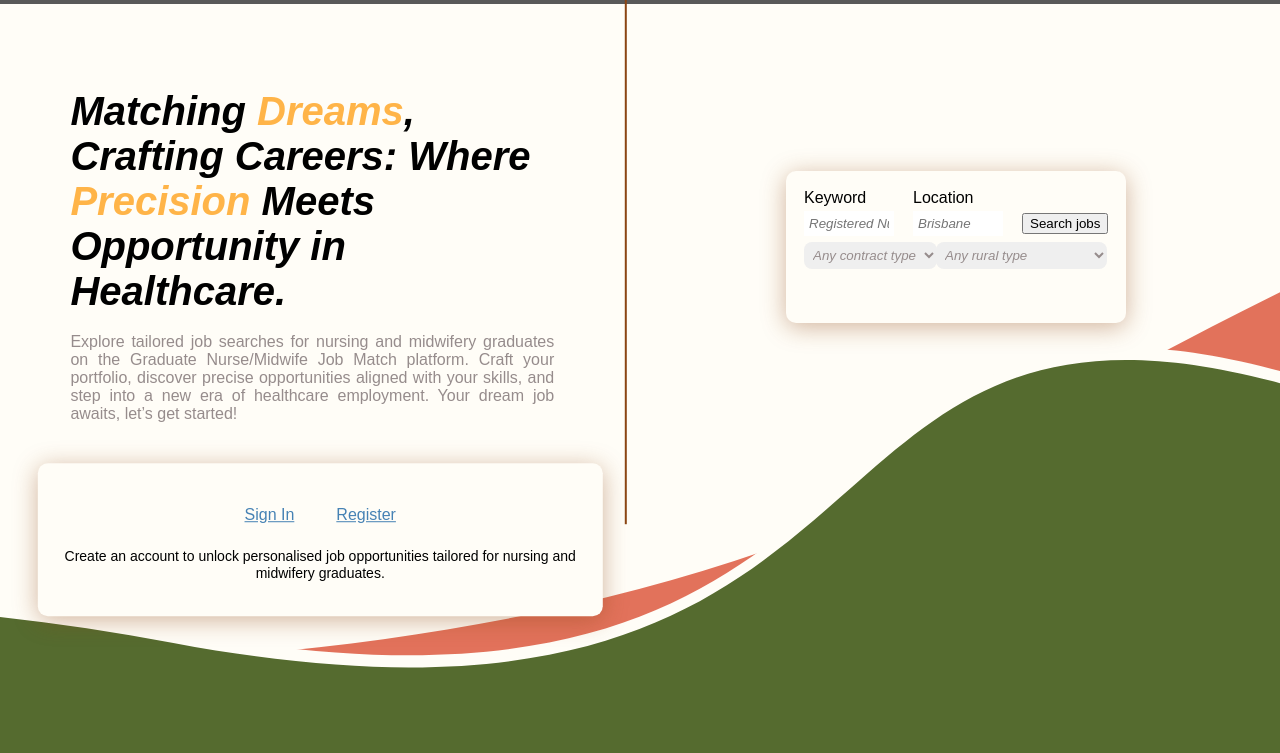
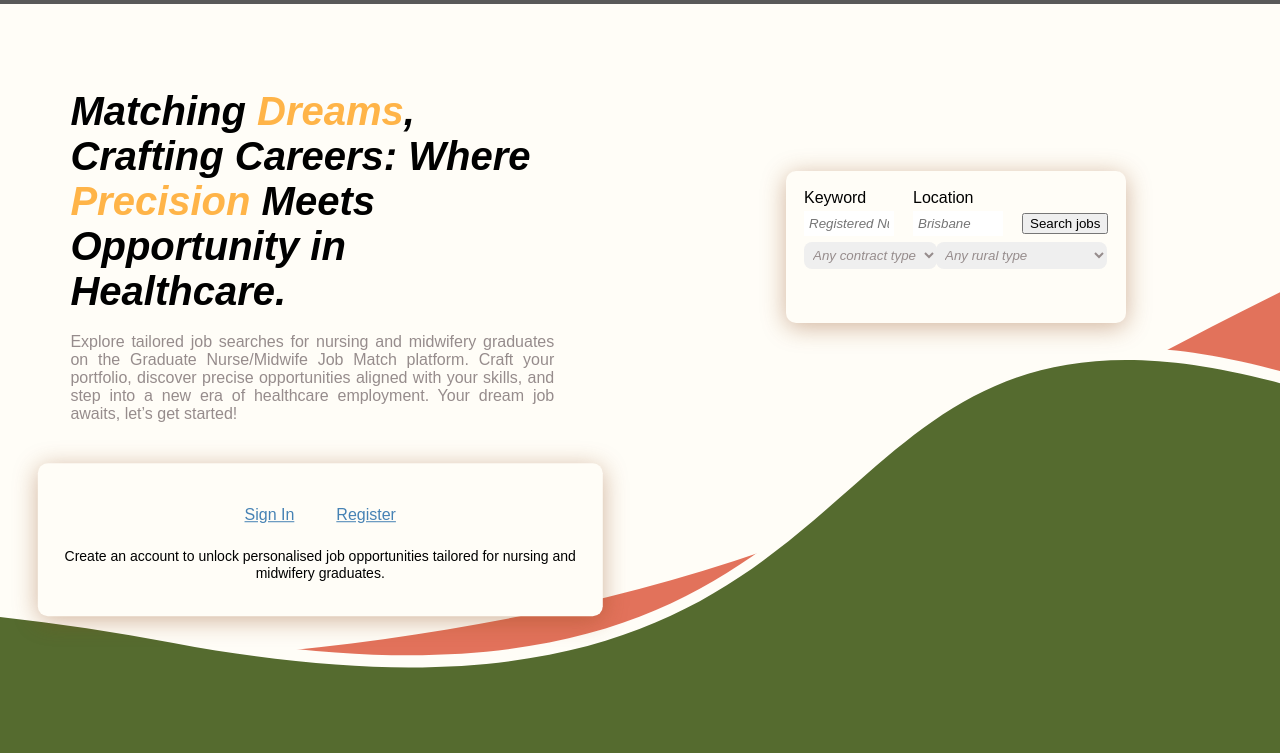
Before and after one commit to Julian-Jenkinson/Graduate_Nurse_Job_Match, a PHP site: page /index.php in a window 1280 px wide. Shown: the part 1045-1798 px from the top of the page. Run offline with PHP 8.4, Linux system fonts and the light colour scheme; some libraries are stand-ins or nearby versions; some web fonts are replaced.

Commit message:
Removed the line displayed in the footer links

```diff
--- a/css/home_head_foot.css
+++ b/css/home_head_foot.css
@@ -251,17 +251,6 @@ p {
   text-align: center;
   margin-top: 3%;
   margin-right: -40%;
-}
-
-h1:after {
-  content: '';
-  position: absolute;
-  right: 31%;
-  top: -40%;
-  bottom: 0;
-  width: 2px;
-  background-color: #8B4513;
-  height: 525px;
 }
 
 .search-container {
```
